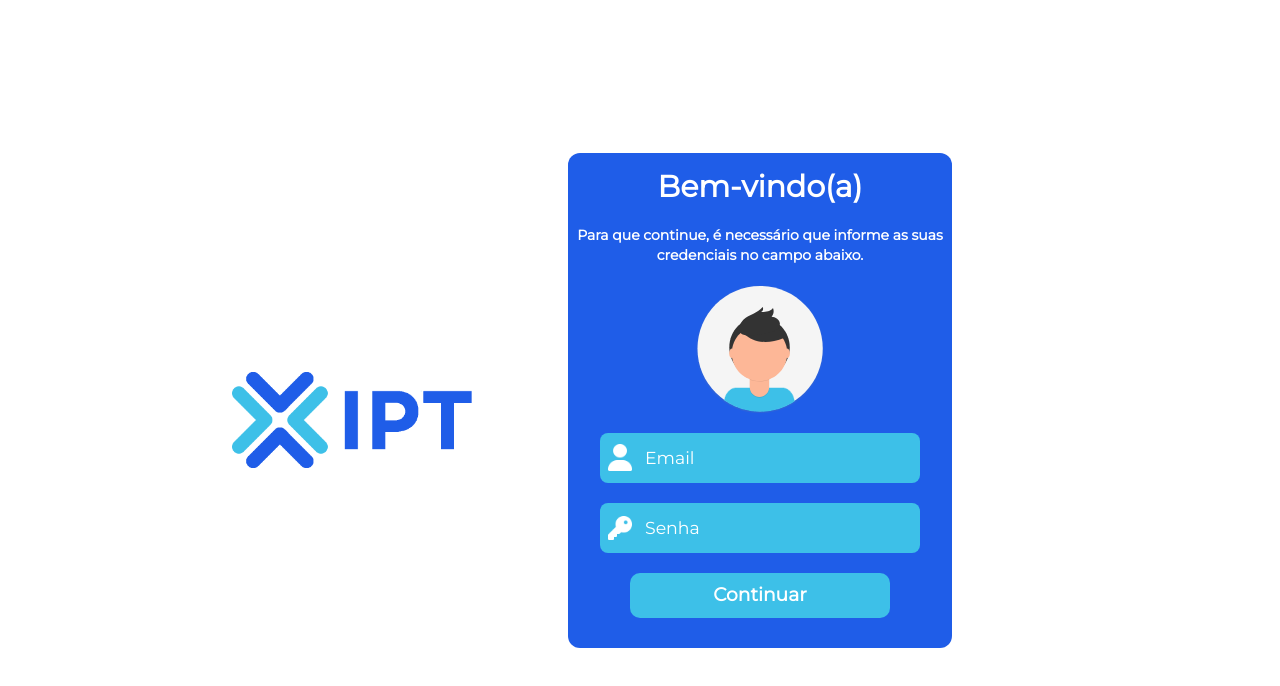
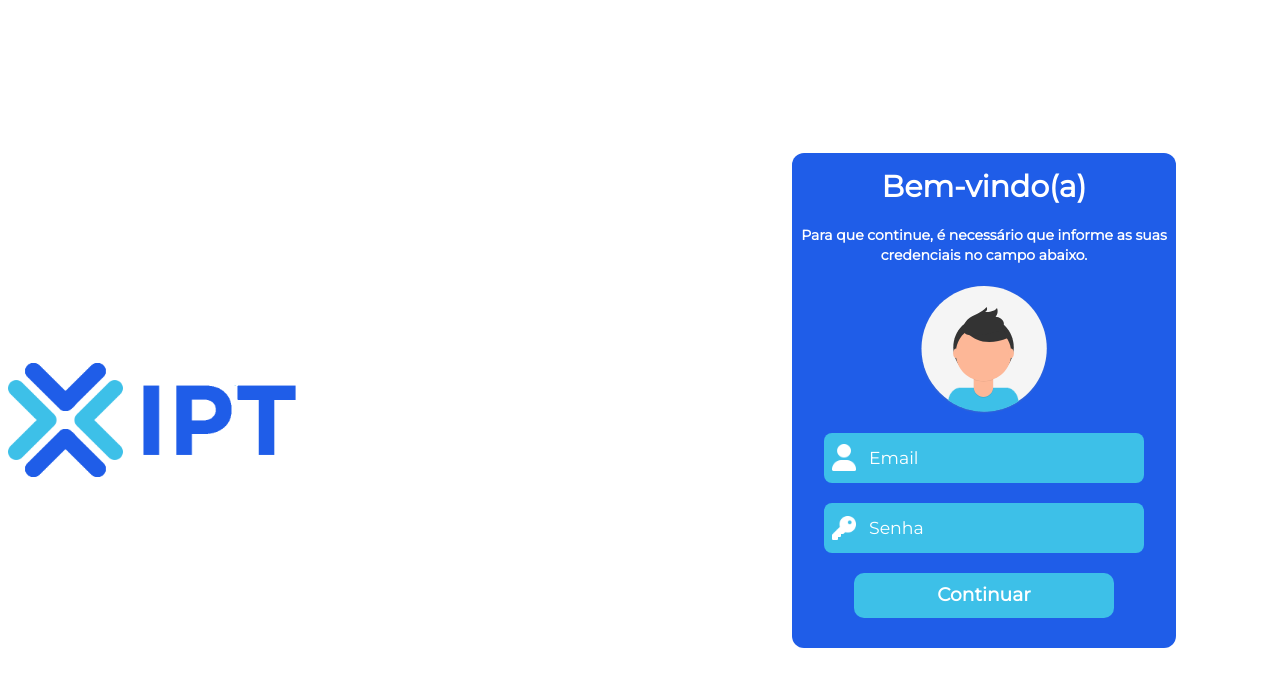
Before and after one commit to PedroHaggeBaptista/IPTracker, a Next.js app in the folder src/Frontend/: page / in a window 1280 px wide. Shown: the top 686 px of the page. Built offline with nearby package versions, Linux system fonts and the light colour scheme.

Commit message:
Update index.jsx

```diff
--- a/src/Frontend/pages/index.jsx
+++ b/src/Frontend/pages/index.jsx
@@ -35,13 +35,15 @@ function Login() {
     }
 
     return(
-        <div className='w-full flex  lg:flex-row sm:flex-col justify-center h-screen items-center '>
-            <div className='lg:flex sm:mt-10 sm:w-60 w-2/4 flex-col items-center gap-32'>
+        <div className='sm:w-full flex  lg:flex-row sm:flex-col justify-center h-screen items-center '>
+
+            <div className='lg:flex sm:mt-10 sm:w-72 w-2/4 flex-col items-center lg:mr-80'>
                 <div>
                     <img src='/logoIPT.svg' className='w-96'></img>
                 </div>
             </div>
-            <div className='flex justify-center object-contain'>
+
+            <div className='flex justify-center object-contain lg:ml-20'>
                 <div className='flex flex-col items-center lg:bg-fundo-ipt gap-5 lg:w-4/6 rounded-xl overflow-hidden'>
                     <div className='flex justify-center mt-4'>
                         <h1 className='Montserrat font-bold text-3xl  text-white'>Bem-vindo(a)</h1>
@@ -68,6 +70,7 @@ function Login() {
                     {/* <Button ctn={"Continuar"}/>   */}
                 </div>
             </div>
+
             <ToastContainer />
         </div>
 
```
